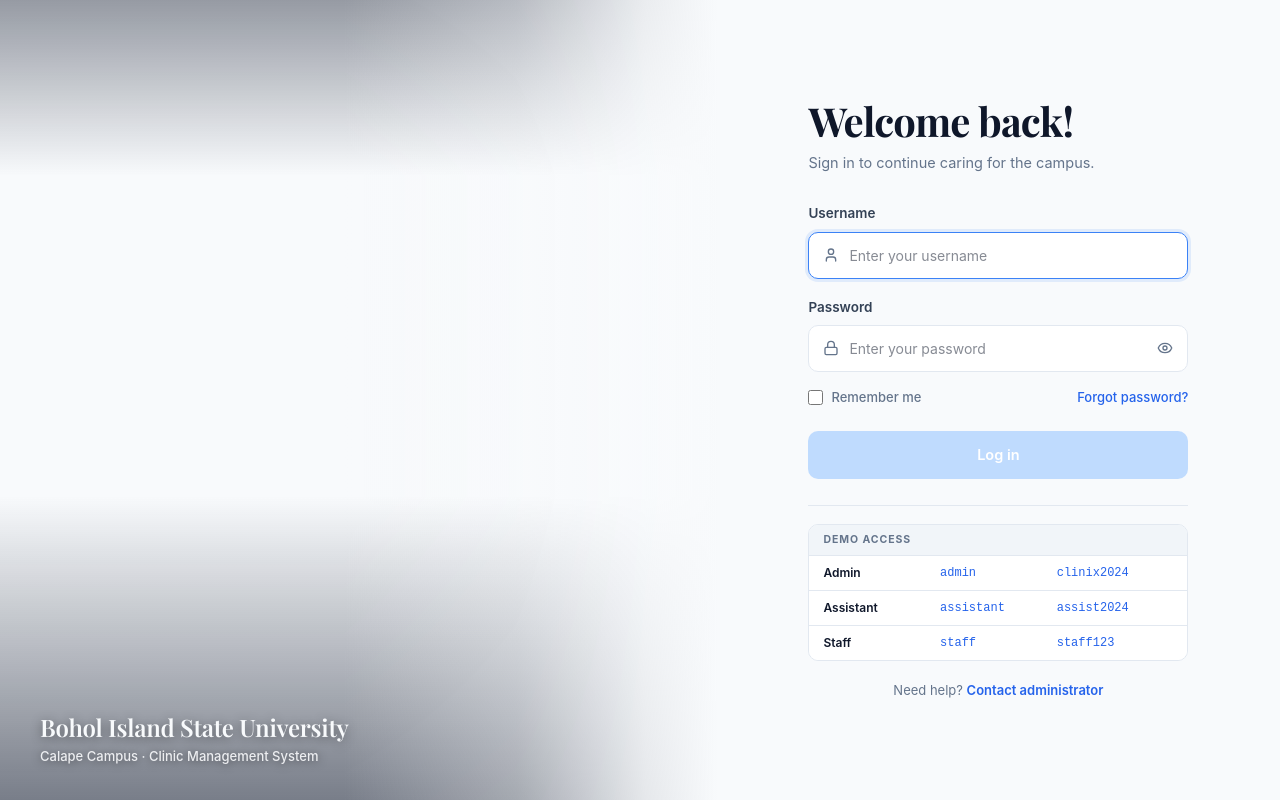
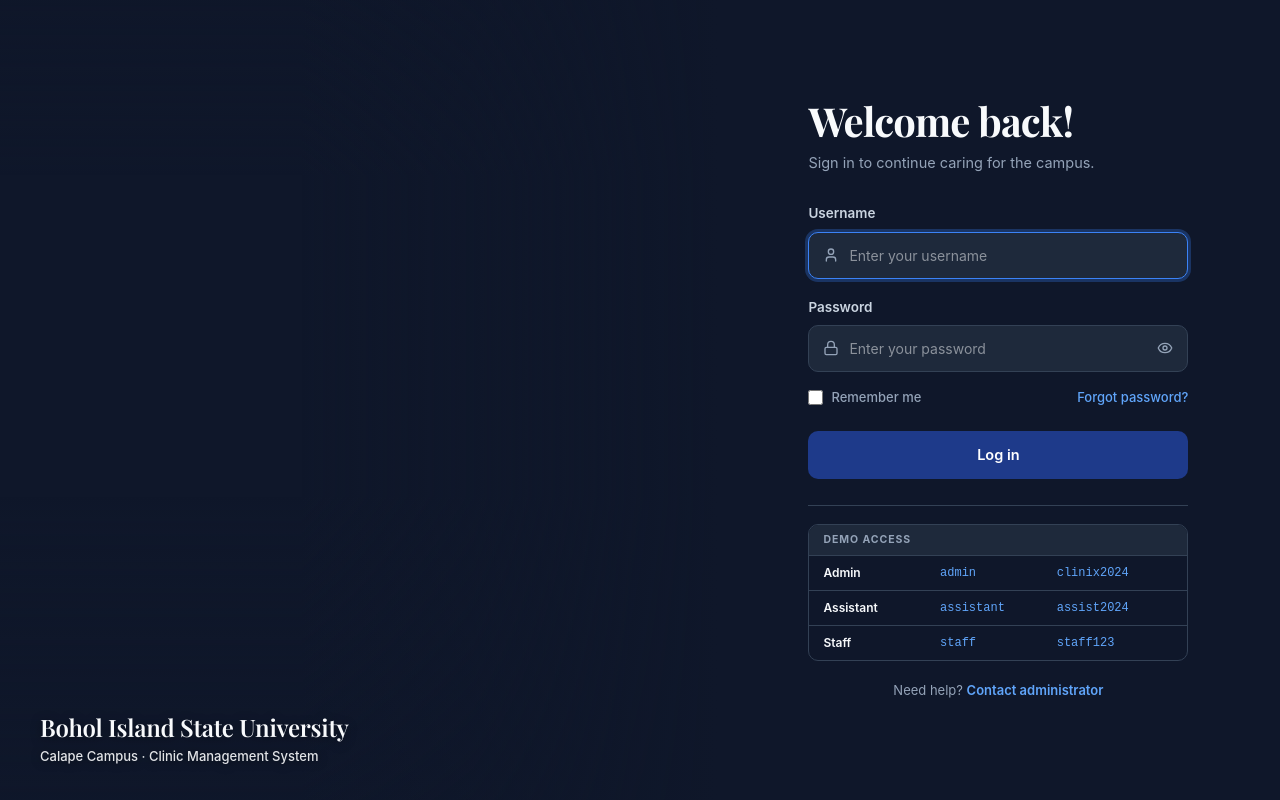
Before and after one commit to Lmaw-dev/Clinix, a React (Vite) app in the folder Clinix/frontend/: page / in a window 1280 px wide. Built offline with nearby package versions, Linux system fonts and the light colour scheme; no server answers; a web font is replaced by a local one.

Commit message:
color theme

```diff
--- a/Clinix/frontend/src/app/components/LoginPage.tsx
+++ b/Clinix/frontend/src/app/components/LoginPage.tsx
@@ -6,13 +6,16 @@ import CAMPUS_PHOTO from '../../assets/campus-gate.png';
 type Props = { onLogin: (role: Role) => void };
 
 const SERIF = "'Playfair Display', Georgia, 'Times New Roman', serif";
-const PAGE  = '#F8FAFC'; // slate-50
-const INK   = '#0F172A'; // slate-900
-const MUTED = '#64748B'; // slate-500
-const LINE  = '#E2E8F0'; // slate-200
+const PAGE  = '#0F172A'; // sidebar navy (slate-900)
+const INK   = '#F8FAFC'; // light primary text on navy
+const MUTED = '#94A3B8'; // slate-400
+const LABEL = '#CBD5E1'; // slate-300
+const LINE  = '#334155'; // slate-700 border
+const INPUT_BG = '#1E293B'; // slate-800 input fill
 const BLUE  = '#2563EB'; // blue-600
 const BLUE_DK = '#1D4ED8'; // blue-700
 const BLUE_FOCUS = '#3B82F6'; // blue-500
+const LINK  = '#60A5FA'; // blue-400 (readable on navy)
 
 export function LoginPage({ onLogin }: Props) {
   const [username, setUsername]         = useState('');
@@ -47,7 +50,7 @@ export function LoginPage({ onLogin }: Props) {
 
   const inputBox: React.CSSProperties = {
     display: 'flex', alignItems: 'center', gap: 10,
-    background: '#FFFFFF',
+    background: INPUT_BG,
     border: `1px solid ${LINE}`,
     borderRadius: 10, padding: '12px 14px',
     transition: 'border-color 0.18s, box-shadow 0.18s',
@@ -58,7 +61,7 @@ export function LoginPage({ onLogin }: Props) {
   };
   function focusBox(el: HTMLElement) {
     el.style.borderColor = BLUE_FOCUS;
-    el.style.boxShadow   = '0 0 0 3px rgba(59,130,246,0.12)';
+    el.style.boxShadow   = '0 0 0 3px rgba(59,130,246,0.28)';
   }
   function blurBox(el: HTMLElement) {
     el.style.borderColor = LINE;
@@ -77,8 +80,8 @@ export function LoginPage({ onLogin }: Props) {
         {/* top & bottom scrims — keep brand/caption legible without a card */}
         <div style={{ position: 'absolute', inset: 0, background: 'linear-gradient(to bottom, rgba(15,23,42,0.42) 0%, transparent 22%, transparent 62%, rgba(15,23,42,0.55) 100%)', pointerEvents: 'none' }} />
 
-        {/* SMOOTH BLEND — right edge dissolves into the form background */}
-        <div style={{ position: 'absolute', inset: 0, background: `linear-gradient(90deg, transparent 0%, transparent 48%, rgba(248,250,252,0.35) 72%, rgba(248,250,252,0.85) 90%, ${PAGE} 100%)`, pointerEvents: 'none' }} />
+        {/* SMOOTH BLEND — right edge dissolves into the navy form background */}
+        <div style={{ position: 'absolute', inset: 0, background: `linear-gradient(90deg, transparent 0%, transparent 42%, rgba(15,23,42,0.35) 66%, rgba(15,23,42,0.85) 88%, ${PAGE} 100%)`, pointerEvents: 'none' }} />
 
         {/* Brand — top-left over image */}
         <div className="clx-in" style={{ position: 'absolute', top: 34, left: 40, zIndex: 2, animationDelay: '0.05s' }}>
@@ -122,9 +125,9 @@ export function LoginPage({ onLogin }: Props) {
           {/* Error */}
           {error && (
             <div className="clx-error flex items-center gap-2.5 rounded-lg px-4 py-3 mb-5"
-              style={{ background: '#FEF2F2', border: '1px solid #FECACA' }}>
-              <AlertCircle size={15} style={{ color: '#EF4444', flexShrink: 0 }} />
-              <p style={{ fontSize: 13, color: '#DC2626', fontWeight: 500 }}>{error}</p>
+              style={{ background: 'rgba(239,68,68,0.12)', border: '1px solid rgba(239,68,68,0.35)' }}>
+              <AlertCircle size={15} style={{ color: '#F87171', flexShrink: 0 }} />
+              <p style={{ fontSize: 13, color: '#FCA5A5', fontWeight: 500 }}>{error}</p>
             </div>
           )}
 
@@ -132,7 +135,7 @@ export function LoginPage({ onLogin }: Props) {
 
             {/* Username */}
             <div style={{ marginBottom: 18 }}>
-              <label style={{ fontSize: 13.5, fontWeight: 600, color: '#334155', display: 'block', marginBottom: 8 }}>Username</label>
+              <label style={{ fontSize: 13.5, fontWeight: 600, color: LABEL, display: 'block', marginBottom: 8 }}>Username</label>
               <div style={inputBox} onFocus={e => focusBox(e.currentTarget)} onBlur={e => blurBox(e.currentTarget)} tabIndex={-1}>
                 <User size={16} style={{ color: MUTED, flexShrink: 0 }} />
                 <input type="text" value={username} onChange={e => { setUsername(e.target.value); setError(''); }}
@@ -142,7 +145,7 @@ export function LoginPage({ onLogin }: Props) {
 
             {/* Password */}
             <div style={{ marginBottom: 16 }}>
-              <label style={{ fontSize: 13.5, fontWeight: 600, color: '#334155', display: 'block', marginBottom: 8 }}>Password</label>
+              <label style={{ fontSize: 13.5, fontWeight: 600, color: LABEL, display: 'block', marginBottom: 8 }}>Password</label>
               <div style={inputBox} onFocus={e => focusBox(e.currentTarget)} onBlur={e => blurBox(e.currentTarget)} tabIndex={-1}>
                 <Lock size={16} style={{ color: MUTED, flexShrink: 0 }} />
                 <input type={showPassword ? 'text' : 'password'} value={password}
@@ -162,7 +165,7 @@ export function LoginPage({ onLogin }: Props) {
                   style={{ width: 15, height: 15, accentColor: BLUE, cursor: 'pointer' }} />
                 <span style={{ fontSize: 13, color: MUTED }}>Remember me</span>
               </label>
-              <span className="clx-link" style={{ fontSize: 13, color: BLUE, cursor: 'pointer', fontWeight: 500 }}>Forgot password?</span>
+              <span className="clx-link" style={{ fontSize: 13, color: LINK, cursor: 'pointer', fontWeight: 500 }}>Forgot password?</span>
             </div>
 
             {/* Submit */}
@@ -172,7 +175,7 @@ export function LoginPage({ onLogin }: Props) {
                 padding: '13px', borderRadius: 10, fontSize: 14.5, fontWeight: 600,
                 color: '#FFFFFF', border: 'none',
                 cursor: disabled ? 'not-allowed' : 'pointer',
-                background: disabled ? '#BFDBFE' : BLUE,
+                background: disabled ? '#1E3A8A' : BLUE,
                 boxShadow: disabled ? 'none' : '0 4px 14px rgba(37,99,235,0.30)',
                 transition: 'background 0.2s, transform 0.18s, box-shadow 0.18s',
               }}>
@@ -187,7 +190,7 @@ export function LoginPage({ onLogin }: Props) {
 
           {/* Demo access */}
           <div className="clx-demo" style={{ border: `1px solid ${LINE}`, borderRadius: 10, overflow: 'hidden' }}>
-            <div style={{ padding: '7px 14px', fontSize: 10.5, fontWeight: 700, color: MUTED, textTransform: 'uppercase', letterSpacing: '0.09em', borderBottom: `1px solid ${LINE}`, background: '#F1F5F9' }}>
+            <div style={{ padding: '7px 14px', fontSize: 10.5, fontWeight: 700, color: MUTED, textTransform: 'uppercase', letterSpacing: '0.09em', borderBottom: `1px solid ${LINE}`, background: '#1E293B' }}>
               Demo Access
             </div>
             {[
@@ -198,17 +201,17 @@ export function LoginPage({ onLogin }: Props) {
               <button type="button" key={acc.username}
                 onClick={() => { setUsername(acc.username); setPassword(acc.password); setError(''); }}
                 className="clx-demo-row grid grid-cols-3 items-center w-full text-left"
-                style={{ padding: '8px 14px', border: 'none', background: '#FFFFFF', cursor: 'pointer', borderTop: i > 0 ? `1px solid ${LINE}` : 'none' }}>
+                style={{ padding: '8px 14px', border: 'none', background: 'transparent', cursor: 'pointer', borderTop: i > 0 ? `1px solid ${LINE}` : 'none' }}>
                 <span style={{ fontSize: 12, fontWeight: 600, color: INK }}>{acc.role}</span>
-                <span style={{ fontSize: 12, color: BLUE, fontFamily: 'monospace' }}>{acc.username}</span>
-                <span style={{ fontSize: 12, color: BLUE, fontFamily: 'monospace' }}>{acc.password}</span>
+                <span style={{ fontSize: 12, color: LINK, fontFamily: 'monospace' }}>{acc.username}</span>
+                <span style={{ fontSize: 12, color: LINK, fontFamily: 'monospace' }}>{acc.password}</span>
               </button>
             ))}
           </div>
 
           <p className="text-center" style={{ fontSize: 13, color: MUTED, marginTop: 20 }}>
             Need help?{' '}
-            <span className="clx-link" style={{ color: BLUE, cursor: 'pointer', fontWeight: 600 }}>Contact administrator</span>
+            <span className="clx-link" style={{ color: LINK, cursor: 'pointer', fontWeight: 600 }}>Contact administrator</span>
           </p>
         </div>
       </div>
@@ -242,7 +245,7 @@ export function LoginPage({ onLogin }: Props) {
         .clx-link:hover { opacity: 0.7; text-decoration: underline; }
 
         .clx-demo-row { transition: background 0.15s ease; }
-        .clx-demo-row:hover { background: #F8FAFC; }
+        .clx-demo-row:hover { background: rgba(255,255,255,0.05); }
 
         @media (prefers-reduced-motion: reduce) {
           .clx-in, .clx-photo, .clx-error { animation: none !important; opacity: 1 !important; transform: none !important; }
```
